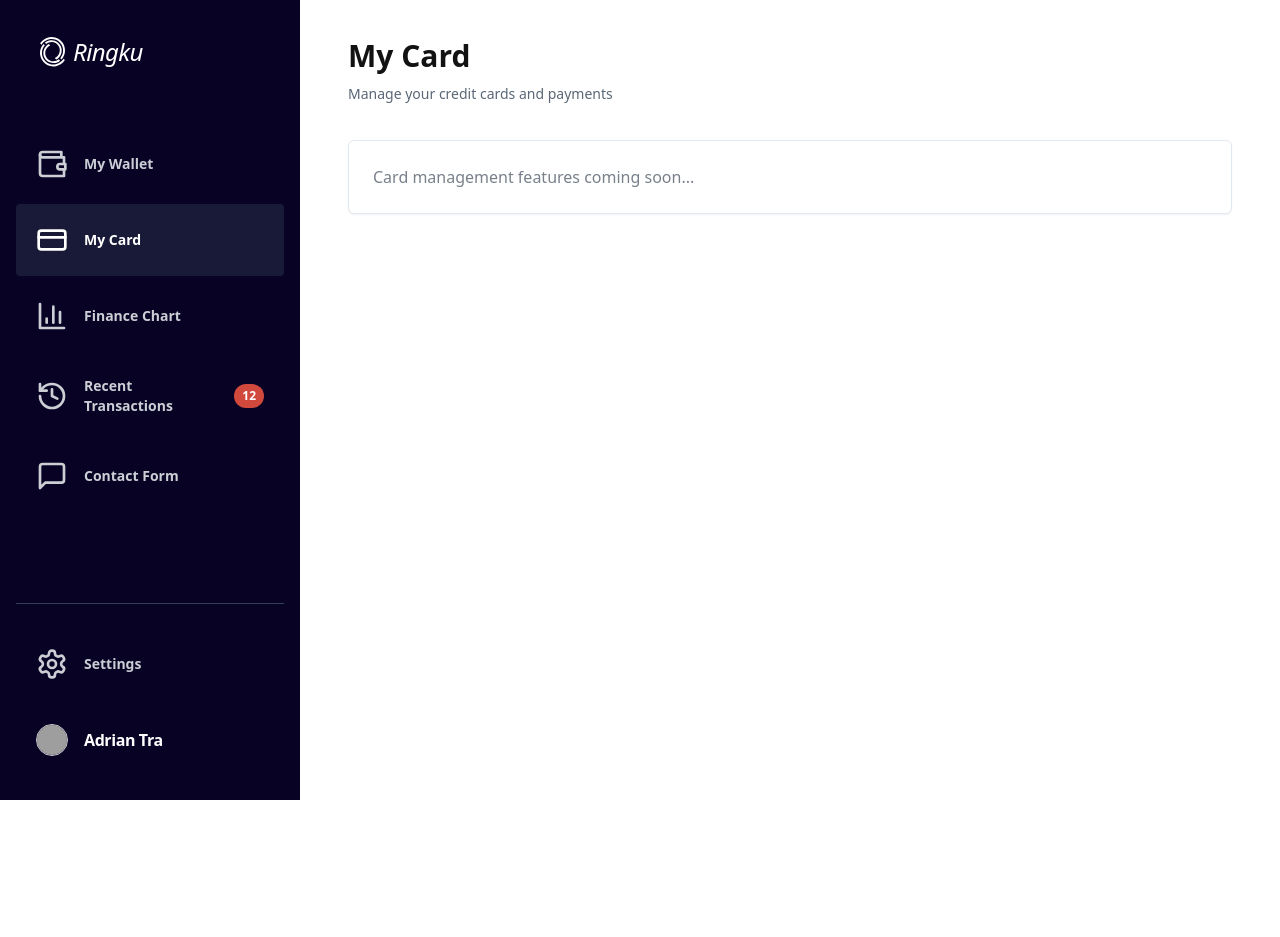
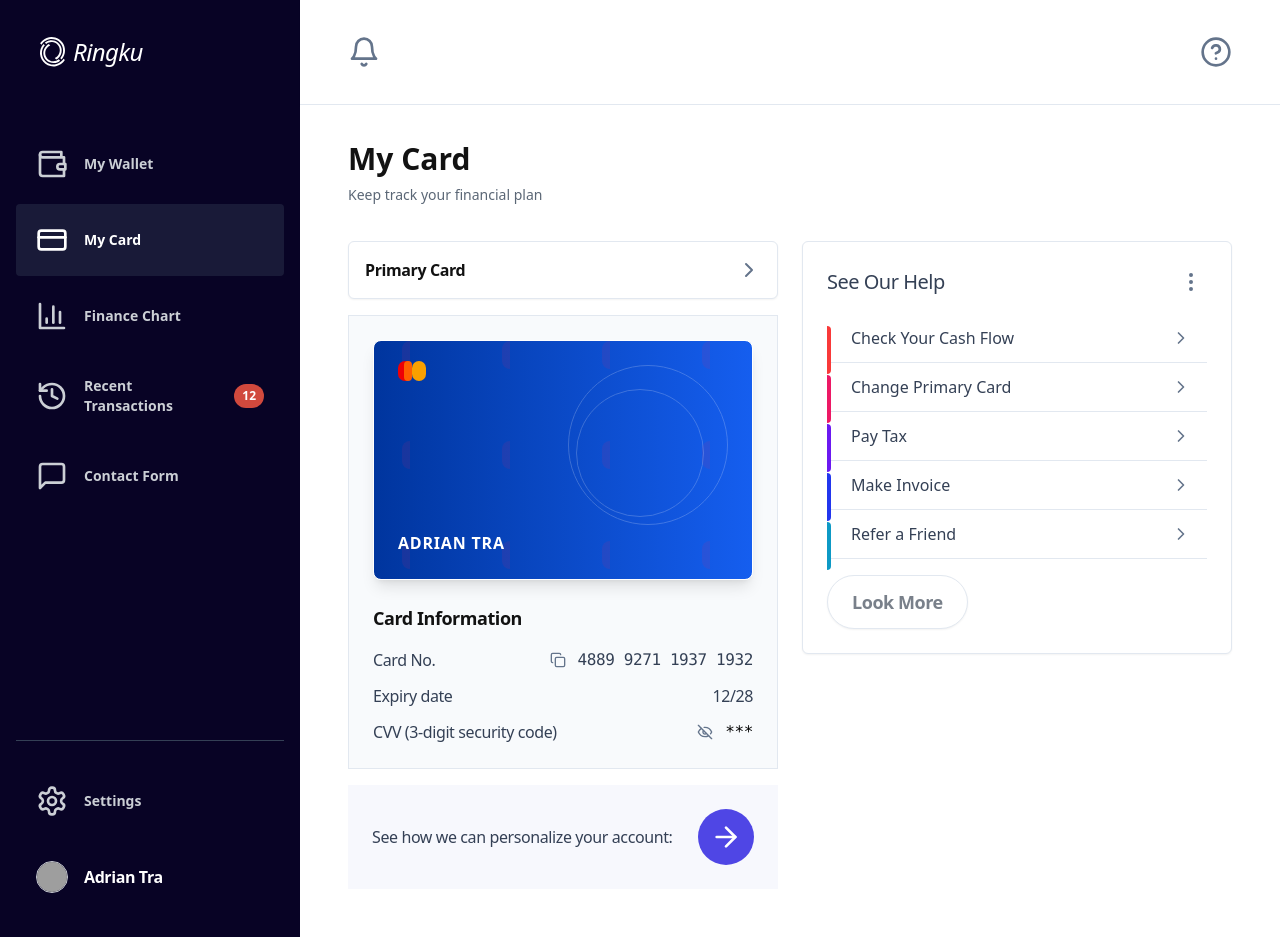
Before and after one commit to akadri-cci/research-builder-io-final, a React (Vite) app: page /card in a window 1280 px wide. Before the commit the page ends 800 px from the top, so only its background shows below. Built offline with nearby package versions, Linux system fonts and the light colour scheme; grey boxes are pictures that could not be loaded.

Commit message:
Todo list updated
cgen-6e6f4faec5db4cf8833f814579841586

```diff
--- a/src/pages/Card.tsx
+++ b/src/pages/Card.tsx
@@ -1,22 +1,85 @@
+import { useState } from 'react'
+import { ChevronDown, ChevronRight, ArrowRight, Bell, HelpCircle } from 'lucide-react'
+import { CreditCard, CardInfo, HelpList } from '../components'
+
 const Card = () => {
+  const [selectedCard, setSelectedCard] = useState('Primary Card')
+
+  const handlePersonalizeClick = () => {
+    console.log('Personalize account clicked')
+  }
+
   return (
     <div className="min-h-screen bg-white">
-      <div className="px-6 lg:px-12 py-9 bg-white">
-        <div className="max-w-sm">
-          <h1 className="text-3xl font-bold text-[#121212] leading-10">
+      {/* Desktop Top Navbar */}
+      <div className="hidden lg:flex items-center justify-between px-12 py-9 bg-white border-b border-[#E2E8F0] shadow-sm">
+        <div className="flex items-center gap-6">
+          <Bell className="w-8 h-8 text-[#64748B]" />
+        </div>
+        <HelpCircle className="w-8 h-8 text-[#64748B]" />
+      </div>
+
+      {/* Mobile Header */}
+      <div className="lg:hidden px-4 py-4 bg-white">
+        <h1 className="text-lg font-bold text-[#121212]">My Wallet</h1>
+        <p className="text-xs text-[#5B6776] mt-1">
+          Keep track your financial plan
+        </p>
+      </div>
+
+      {/* Main Content Header */}
+      <div className="px-4 lg:px-12 py-6 lg:py-9 bg-white">
+        <div className="max-w-2xl">
+          <h1 className="text-2xl lg:text-3xl font-bold text-[#121212] leading-tight">
             My Card
           </h1>
           <p className="text-sm text-[#5B6776] leading-5 mt-2">
-            Manage your credit cards and payments
+            Keep track your financial plan
           </p>
         </div>
       </div>
 
-      <div className="px-6 lg:px-12 pb-6 lg:pb-12">
-        <div className="bg-white border border-[#E2E8F0] rounded-md p-6 shadow-sm">
-          <p className="text-[#79808A]">
-            Card management features coming soon...
-          </p>
+      {/* Content */}
+      <div className="px-4 lg:px-12 pb-6 lg:pb-12">
+        <div className="flex flex-col lg:flex-row gap-6">
+          {/* Left Column - Card Information */}
+          <div className="flex-1 lg:max-w-md space-y-4">
+            {/* Primary Card Selector */}
+            <div className="bg-white border border-[#E2E8F0] rounded-md p-3 lg:p-4 shadow-sm">
+              <button className="w-full flex items-center justify-between">
+                <span className="text-sm lg:text-base font-semibold text-[#121212] tracking-tight">
+                  {selectedCard}
+                </span>
+                <ChevronRight className="w-5 h-5 lg:w-6 lg:h-6 text-[#64748B]" />
+              </button>
+            </div>
+
+            {/* Credit Card Section */}
+            <div className="bg-[#F8FAFC] border border-[#E2E8F0] p-4 lg:p-6 space-y-6">
+              <CreditCard />
+              <CardInfo />
+            </div>
+
+            {/* Personalize Account Section */}
+            <div className="bg-[#F7F8FD] p-6 flex items-center justify-between">
+              <div className="flex-1 pr-4">
+                <p className="text-sm lg:text-base text-[#344055] leading-6 tracking-tight">
+                  See how we can personalize your account:
+                </p>
+              </div>
+              <button
+                onClick={handlePersonalizeClick}
+                className="w-12 h-12 lg:w-14 lg:h-14 bg-[#4F46E5] rounded-full flex items-center justify-center hover:bg-[#4338CA] transition-colors"
+              >
+                <ArrowRight className="w-6 h-6 lg:w-8 lg:h-8 text-white" />
+              </button>
+            </div>
+          </div>
+
+          {/* Right Column - Help Section */}
+          <div className="flex-1">
+            <HelpList />
+          </div>
         </div>
       </div>
     </div>
```
